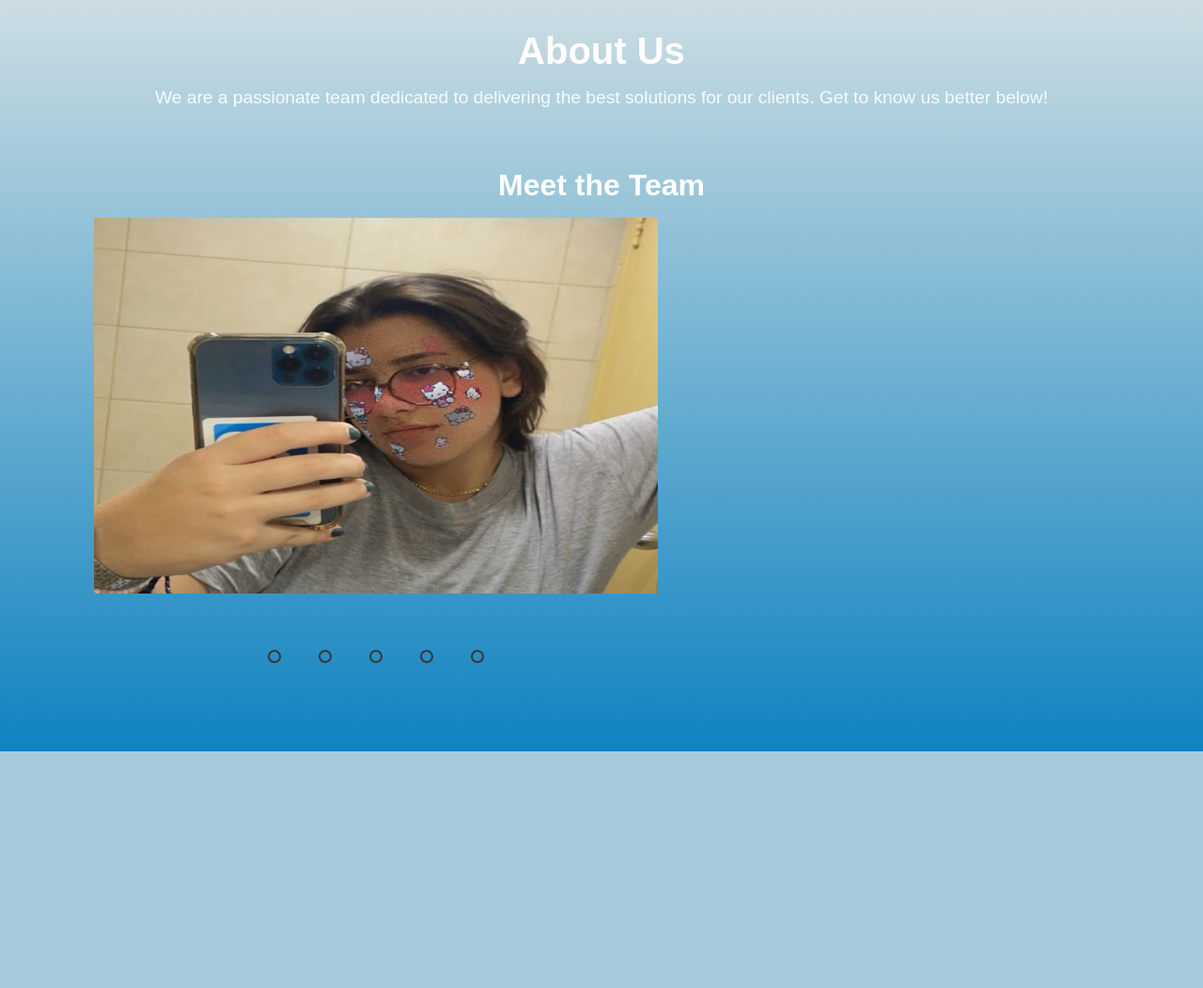
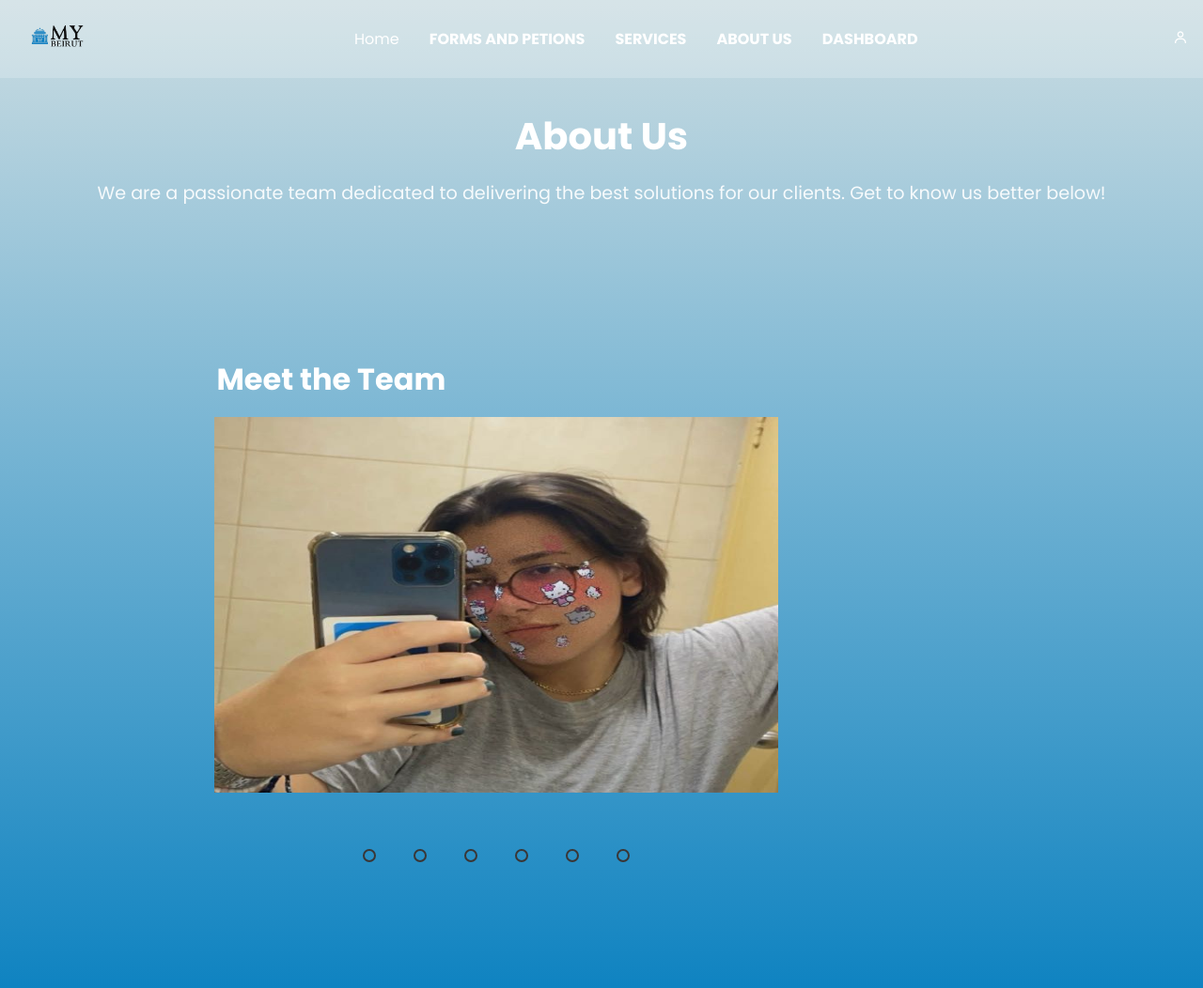
Before and after one commit to Juliak10/se_project, a PHP site: page /about_us.html in a window 1280 px wide. Shown: the whole page at 94% size. Before the commit the page ends 800 px from the top, so only its background shows below. Run offline with PHP 8.4, Linux system fonts and the light colour scheme.

Commit message:
final changes in about us page

```diff
--- a/about_us.css
+++ b/about_us.css
@@ -15,6 +15,94 @@
 body {
     min-height: 100vh;
     background: linear-gradient(to top, var(--blue-ncs), var(--columbia-blue));
+}
+
+.flex {
+    display: flex;
+    align-items: center;
+}
+
+.navbar {
+    display: flex;
+    top: 0;
+    align-items: center;
+    justify-content: space-between;
+    background-color: rgba(255, 255, 255, 0.2);
+    color: var(--white);
+    padding: 0.5em 1em;
+
+}
+
+
+.hover-link {
+    cursor: pointer;
+}
+
+.hover-link:hover {
+    color: var(--blue-ncs);
+}
+
+
+.logo-img {
+    height: 60px;
+    border-radius: 6px;
+}
+
+
+.nav-links {
+    list-style: none;
+    display: flexbox;
+    gap: 2em;
+
+}
+
+.nav-links li {
+    display: inline;
+}
+
+.nav-links a {
+    color: var(--white);
+    text-decoration: none;
+    font-weight: bold;
+}
+
+.nav-links a:hover {
+    text-decoration: underline;
+}
+
+.sub-menu {
+    display: none;
+    position: absolute;
+    z-index: 1;
+    background-color: rgba(255, 255, 255, 0.2);
+    box-shadow: 0 4px 8px rgba(0, 0, 0, 0.1);
+    border-radius: 4px;
+    color: var(--primary-text-color);
+}
+
+.nav-item:hover .sub-menu {
+    display: block;
+}
+
+.sub-menu li {
+    padding: 10px;
+    border-bottom: 1px solid #ddd;
+}
+
+.sub-menu li:last-child {
+    border-bottom: none;
+}
+
+.sub-menu li a {
+    text-decoration: none;
+}
+
+
+.profile-icon img {
+    height: 40px;
+    width: 40px;
+    border-radius: 50%;
+    border: 2px solid var(--white);
 }
 
 .about-us {
@@ -35,53 +123,67 @@ body {
 
 .wrapper {
     padding: 2rem 0;
-    text-align: center;
 }
 
 .wrapper h2 {
     font-size: 2rem;
     color: var(--white);
     margin-bottom: 1rem;
+    margin-left: 10%;
 }
 
-/* Slider Container */
-.slider{
+.sec-slider-cal {
+    padding: 10%;
+    height: 100vh;
+    justify-content: center;
+    align-items: center;
+
+}
+
+@media screen and (max-width: 600px) {
+    .sec-slider-cal {
+        display: block;
+        min-height: 1000px;
+    }
+
+}
+
+.slider {
     width: 800px;
     height: 500px;
     border-radius: 10px;
     overflow: hidden;
 }
 
-.slides{
+.slides {
     width: 500%;
     height: 500px;
     display: flex;
 }
 
-.slides input{
+.slides input {
     display: none;
 
 }
 
-.slide{
+.slide {
     width: 20%;
     transition: 2s;
 }
 
-.slide img{
+.slide img {
     width: 600px;
     height: 400px;
     cursor: pointer;
 }
 
-
-/* Manual Navigation Buttons */
 .navigation-manual {
     position: absolute;
     width: 800px;
     margin-top: -40px;
     display: flex;
     justify-content: center;
+
 }
 
 .manual-btn {
@@ -92,32 +194,30 @@ body {
     transition: 1s;
 }
 
-/* Hide the navigation buttons when radio is selected */
-.manual-btn:not(:last-child){
+.manual-btn:not(:last-child) {
     margin-right: 40px;
 }
 
-.manual-btn:hover{
+.manual-btn:hover {
     background: rgb(168, 168, 168);
 }
 
-#radio1:checked ~ .first{
+#radio1:checked~.first {
     margin-left: 0;
 }
-#radio2:checked ~ .first{
+
+#radio2:checked~.first {
     margin-left: -20%;
 }
-#radio3:checked ~ .first{
+
+#radio3:checked~.first {
     margin-left: -40%;
 }
-#radio4:checked ~ .first{
+
+#radio4:checked~.first {
     margin-left: -60%;
 }
-#radio5:checked ~ .first{
+
+#radio5:checked~.first {
     margin-left: -80%;
 }
-
-/* Manual button hover effect */
-.manual-btn:hover {
-    background-color: var(--blue-ncs);
-}
--- a/about_us.html
+++ b/about_us.html
@@ -5,8 +5,31 @@
     <meta name="viewport" content="width=device-width, initial-scale=1.0">
     <title>About Us</title>
     <link rel="stylesheet" href="about_us.css">
+    <link href="https://fonts.googleapis.com/css2?family=Poppins:wght@300;400;500;600;700&display=swap" rel="stylesheet">
+    <link href='https://unpkg.com/boxicons@2.1.4/css/boxicons.min.css' rel='stylesheet'>
 </head>
 <body>
+
+    <nav class="navbar">
+        <div class="logo">
+            <img src="hasan.png" alt="Logo" class="logo-img">
+        </div>
+        <ul class="nav-links flex">
+            <li class="hover-link nav-item">Home
+                <ul class="sub-menu">
+                    <li><a class="nav-btn" href="#">NEWS PANEL</a></li>
+                    <li><a class="nav-btn" href="#">INFORMATION</a></li>
+                </ul>
+            </li>
+            <li><a class="hover-link nav-item" href="#">FORMS AND PETIONS</a></li>
+            <li><a class="hover-link nav-item" href="#">SERVICES</a></li>
+            <li><a class="hover-link nav-item" href="#">ABOUT US</a></li>
+            <li><a class="hover-link nav-item" href="#">DASHBOARD</a></li>
+        </ul>
+        <div class="profile-icon">
+            <i class='bx bx-user'></i>
+        </div>
+    </nav>
     <!-- About Us Section -->
     <section id="about-us" class="about-us">
         <h1>About Us</h1>
@@ -14,19 +37,20 @@
     </section>
 
     <!-- Team Slider Section -->
-    <section id="team" class="wrapper">
+    <section id="team" class="wrapper sec-slider-cal">
         <h2>Meet the Team</h2>
         <div class="slider">
-            <div class="slides">
+            <div align=center class="slides">
                 <!-- Radio buttons for slide control -->
-                <input type="radio" name="slider" id="slide1" checked>
-                <input type="radio" name="slider" id="slide2">
-                <input type="radio" name="slider" id="slide3">
-                <input type="radio" name="slider" id="slide4">
-                <input type="radio" name="slider" id="slide5">
+                <input type="radio" name="radio-btn" id="radio1">
+                <input type="radio" name="radio-btn" id="radio2">
+                <input type="radio" name="radio-btn" id="radio3">
+                <input type="radio" name="radio-btn" id="radio4">
+                <input type="radio" name="radio-btn" id="radio5">
+                <input type="radio" name="radio-btn" id="radio6">
 
                 <!-- Slides -->
-                <div class="slide">
+                <div class="slide first">
                     <img src="jay.jpg" alt="Jay">
                 </div>
                 <div class="slide">
@@ -39,17 +63,28 @@
                     <img src="saad.png" alt="Saad">
                 </div>
                 <div class="slide">
-                    <img src="alex.jpg" alt="Alex">
+                    <img src="logo.jpg" alt="Alex">
                 </div>
             </div>
 
             <!-- Manual Navigation (using labels as buttons) -->
+            <div class="navigation-auto">
+                <div class="auto-btn1"></div>
+                <div class="auto-btn2"></div>
+                <div class="auto-btn3"></div>
+                <div class="auto-btn4"></div>
+                <div class="auto-btn5"></div>
+                <div class="auto-btn6"></div>
+            </div>
+            <!--manual navigation start-->
             <div class="navigation-manual">
-                <label for="slide1" class="manual-btn"></label>
-                <label for="slide2" class="manual-btn"></label>
-                <label for="slide3" class="manual-btn"></label>
-                <label for="slide4" class="manual-btn"></label>
-                <label for="slide5" class="manual-btn"></label>
+                <label for="radio1" class="manual-btn"></label>
+                <label for="radio2" class="manual-btn"></label>
+                <label for="radio3" class="manual-btn"></label>
+                <label for="radio4" class="manual-btn"></label>
+                <label for="radio5" class="manual-btn"></label>
+                <label for="radio6" class="manual-btn"></label>
+
             </div>
         </div>
     </section>
```
